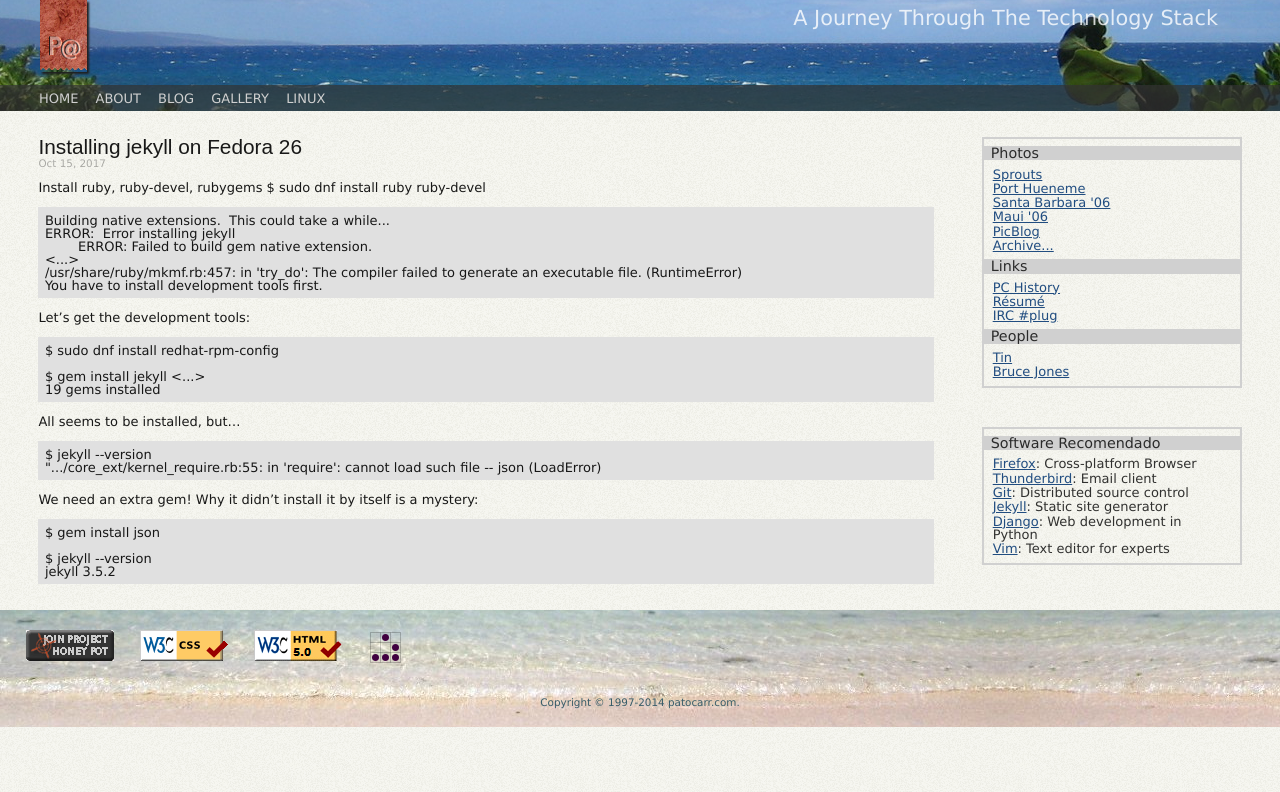
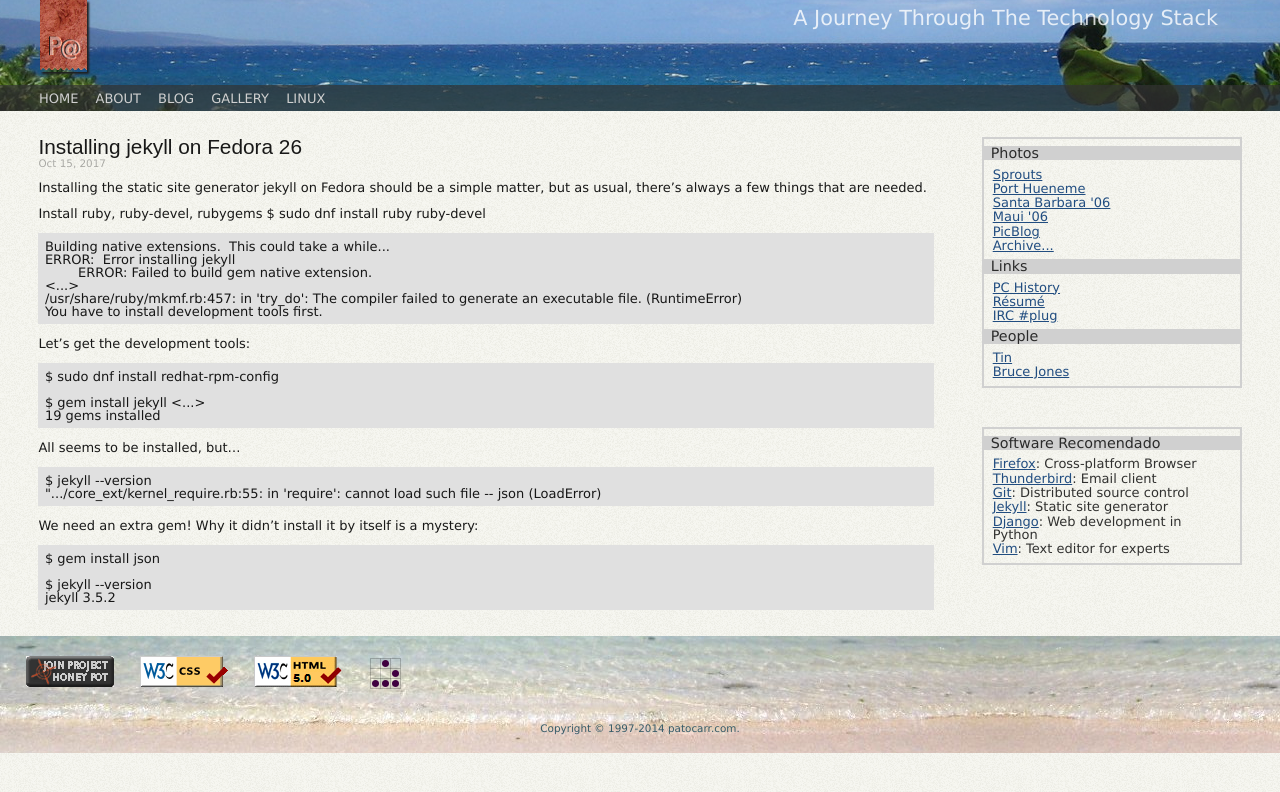
Before and after one commit to patocarr/patocarr.com, a Jekyll site: the page built from _posts/2017-10-15-jekyll-on-fedora-26.markdown, in a window 1280 px wide. Shown: the top 792 px of the page. Built offline with Jekyll 4.4.1, drawn with Linux system fonts in a browser that asks for light colours; nearby versions of some CDN libraries; library files that are not in the unit come from our copies.

Commit message:
Add excerpt on jekyll blog post

```diff
--- a/_posts/2017-10-15-jekyll-on-fedora-26.markdown
+++ b/_posts/2017-10-15-jekyll-on-fedora-26.markdown
@@ -5,6 +5,8 @@ date: 2017-10-15 12:05
 categories: blog
 tags: Fedora jekyll blog ruby
 ---
+
+Installing the static site generator jekyll on Fedora should be a simple matter, but as usual, there's always a few things that are needed.
 
 Install ruby, ruby-devel, rubygems
     $ sudo dnf install ruby ruby-devel
```
